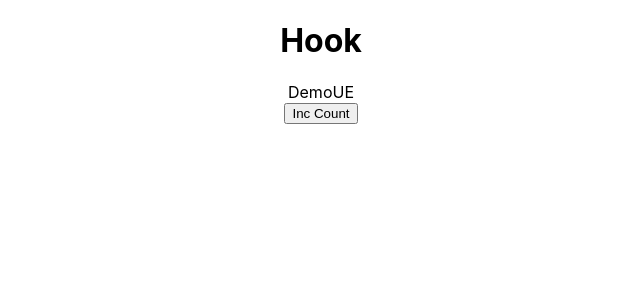
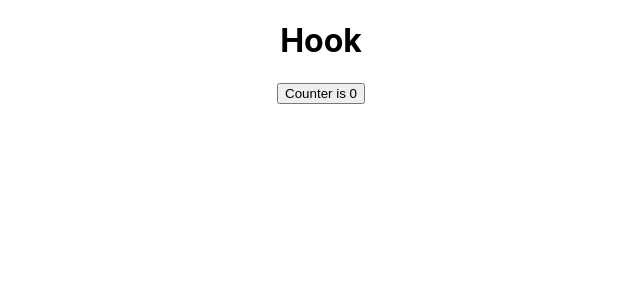
Before and after one commit to Aakarsh2000/zee3, a React (Create React App) app: page / in a window 1280 px wide. Shown: the top 300 px of the page, without its empty margins (319-959 px from the left). Built offline with nearby package versions, Linux system fonts and the light colour scheme.

Commit message:
Added DemoUEHooks

```diff
--- a/src/App.js
+++ b/src/App.js
@@ -4,6 +4,7 @@ import FirstHook from './components/FirstHook';
 import FormsHook from './components/FormsHook';
 import ArrayHook from './components/ArrayHook';
 import DemoUE from './components/DemoUE';
+import DemoUEHooks from './components/DemoUEHooks';
 
 function App() {
   return (
@@ -12,7 +13,8 @@ function App() {
       {/* <FirstHook/> */}
       {/* <FormsHook/> */}
       {/* <ArrayHook/> */}
-      <DemoUE/>
+      {/* <DemoUE/> */}
+      <DemoUEHooks/>
     </div>
   );
 }
--- /dev/null
+++ b/src/components/DemoUEHooks.js
@@ -0,0 +1,17 @@
+import React,{useEffect,useState} from 'react'
+
+export default function DemoUEHooks() {
+    const [count,setCount] =useState(0)
+
+    useEffect(()=>{
+        document.title = `Counter is ${count}`
+    }
+
+    )
+
+  return (
+    <div>
+      <button onClick={()=>setCount(count+1)}>Counter is {count}</button>
+    </div>
+  )
+}
```
